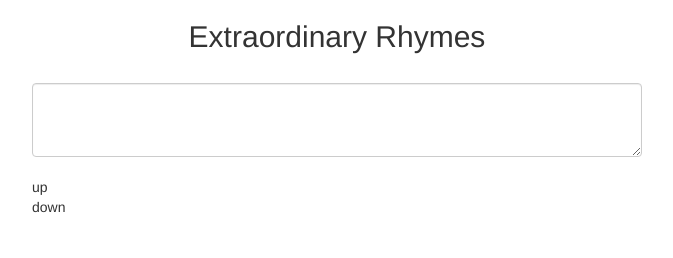
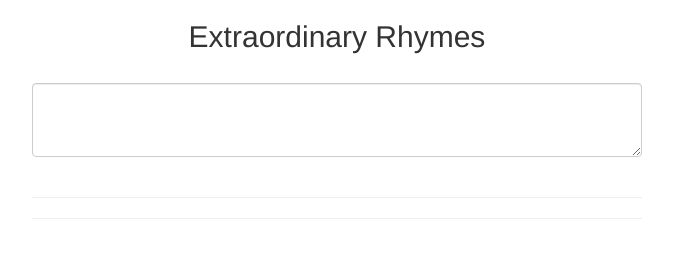
Before and after one commit to newrapcity/ExtraordinaryRhymes, a website: page index.html in a window 1280 px wide. Shown: the full height of the page, 303-976 px from the left. Drawn offline with nearby package versions, Linux system fonts and the light colour scheme.

Commit message:
drag and drop outerHTML

```diff
--- a/index.html
+++ b/index.html
@@ -18,10 +18,8 @@
         <br />
         <textarea class="form-control" rows="3" id="lyrics"></textarea>
         <br />
-        <div id="head" ondrop="dropIn(event, true)" ondragover="allowDrop(event)">up
-        </div>
-        <div id="tail" ondrop="dropIn(event, false)" ondragover="allowDrop(event)">down
-        </div>
+        <div id="head" ondrop="dropIn(event, true)" ondragover="allowDrop(event)"><center><hr></hr></center></div>
+        <div id="tail" ondrop="dropIn(event, false)" ondragover="allowDrop(event)"><center><hr></hr></center></div>
         <p id="markup" style="white-space:pre-line;"></p>
       </div>
       <div class="col-xs-6 col-md-3"></div>
@@ -41,9 +39,9 @@
     function dropIn(event, aboveOrBelow) {
       event.preventDefault();
       if (aboveOrBelow) {
-        $("#head").before($(idToTransfer).html());
+        $("#head").before(document.getElementById(idToTransfer.substring(1)).outerHTML);
       } else {
-        $("#tail").after($(idToTransfer).html());
+        $("#tail").after(document.getElementById(idToTransfer.substring(1)).outerHTML);
       }
     }
     function allowDrop(event) {
```
Also changed, not shown: src/song-structure/phrase.js (line endings or trailing spaces).
